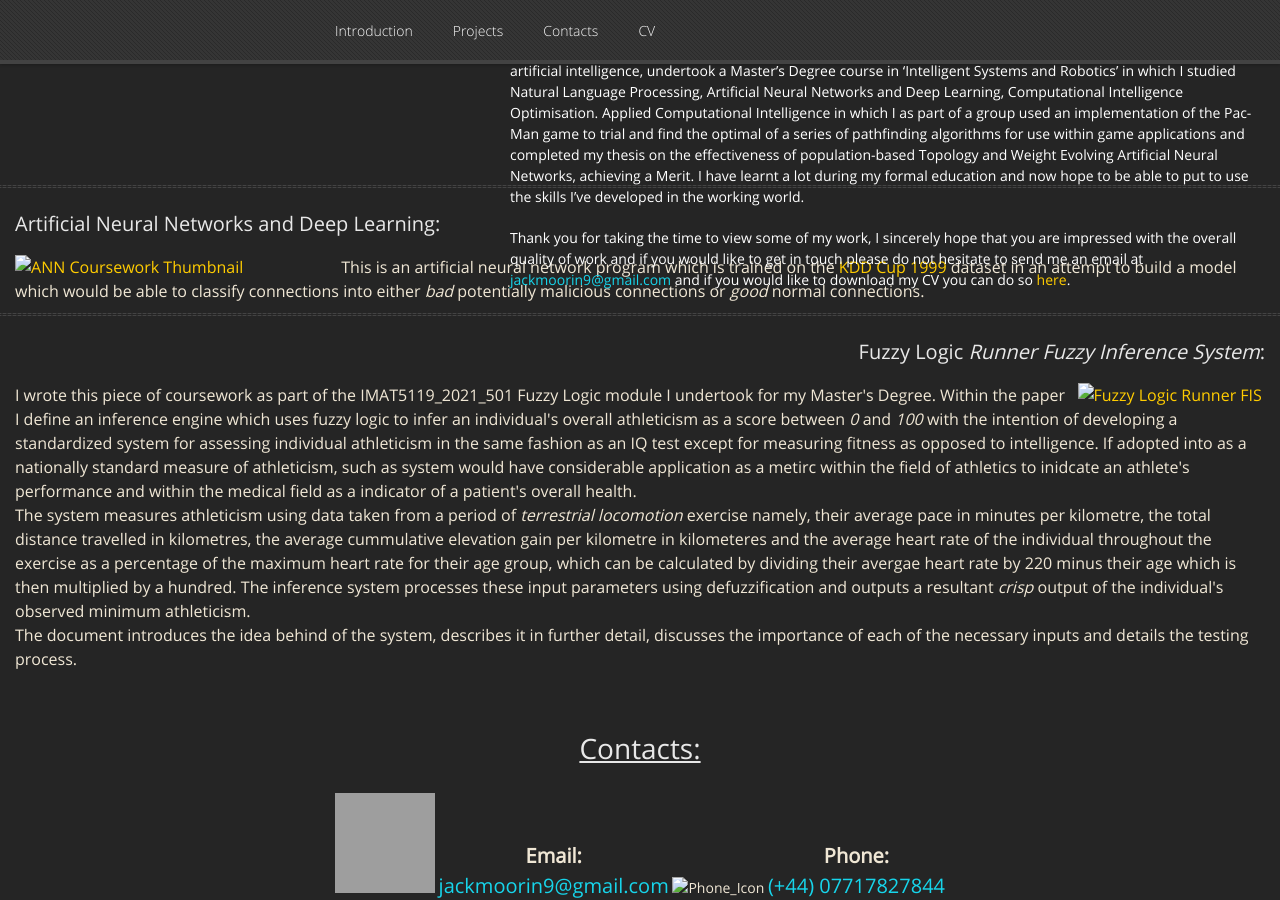
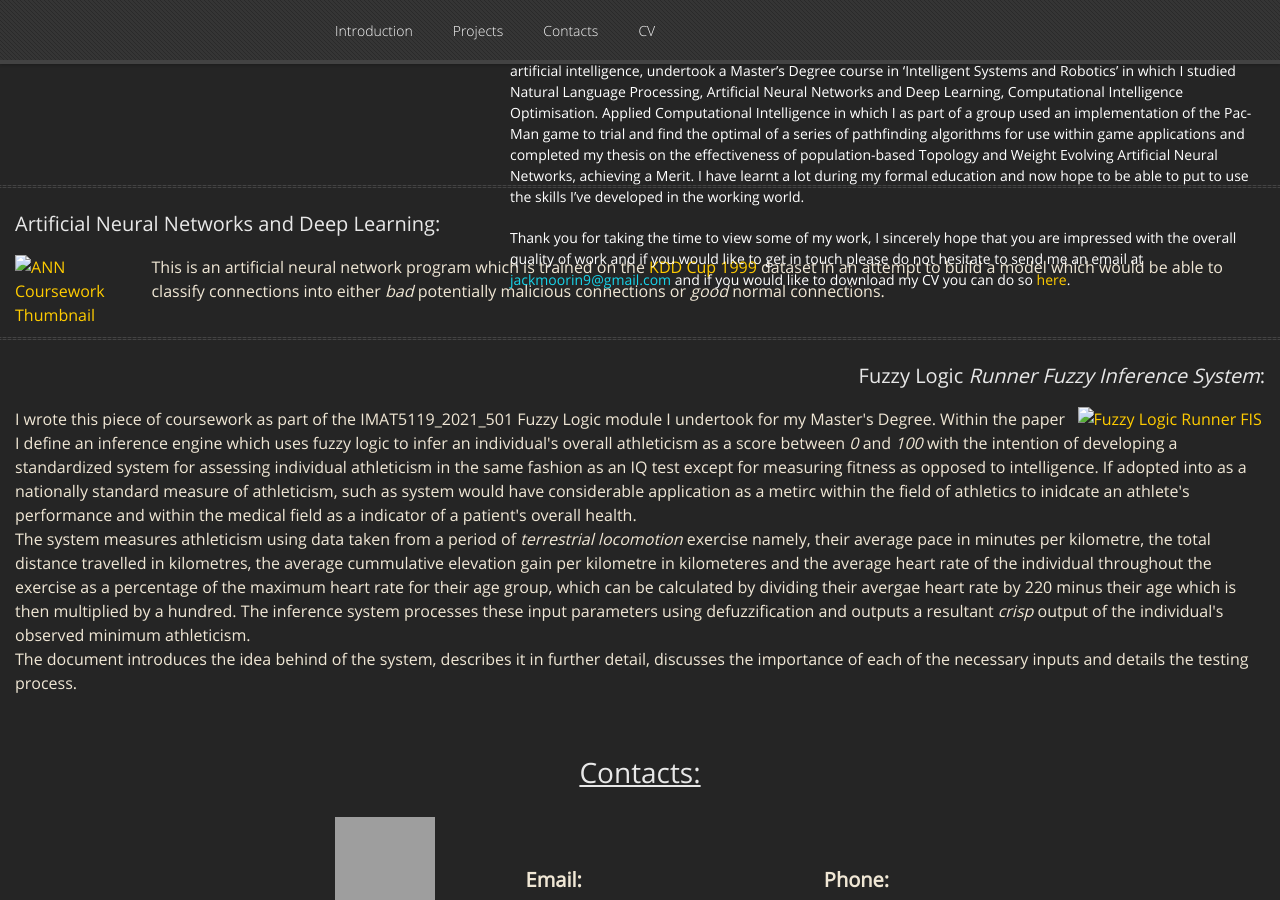
Before and after one commit to GamesProgrammingGrad2021/GamesProgrammingGrad2021.github.io, a Jekyll site: the page built from pages-themes-midnight-master/CODE_OF_CONDUCT.md, in a window 1280 px wide and 900 px high, scrolled down 852 px. Built offline with Jekyll 4.4.1, drawn with Linux system fonts in a browser that asks for light colours; nearby versions of some CDN libraries; our own code applies the rules of GitHub Pages for plain Markdown files; grey boxes are pictures that could not be loaded.

Commit message:
Update default.html

```diff
--- a/_layouts/default.html
+++ b/_layouts/default.html
@@ -152,7 +152,7 @@
 			<h2 style="padding-top:5px; padding-left: 15px; padding-bottom: 10px; text-align: left; font-size: 20px;">Artificial Neural Networks and Deep Learning:</h2>
 			<div style="display: flex; align-items: center; width: 100% - 25px; margin-bottom: 10px; padding-left: 15px;">
 				<div style="padding-left: 0px; font-size: 16px; text-align: left; display: block; vertical-align: middle;">
-				<a href="https://drive.google.com/file/d/1X-fP9Mrm-ccgKDmvOfAfwK8EcRm2s_mT/view?usp=sharing"><img src="ANN Coursework Thumbnail.png" alt="ANN Coursework Thumbnail" style="height: 25%; width: 25%; vertical-align: middle; float: left; padding-right: 10px;"></a>
+				<a href="https://drive.google.com/file/d/1X-fP9Mrm-ccgKDmvOfAfwK8EcRm2s_mT/view?usp=sharing"><img src="ANN Coursework Thumbnail.png" alt="ANN Coursework Thumbnail" style="height: 10%; width: 10%; vertical-align: middle; float: left; padding-right: 10px;"></a>
 				This is an artificial neural network program which is trained on the
 				<a href="http://kdd.ics.uci.edu/databases/kddcup99/kddcup99.html">KDD Cup 1999</a> dataset in an attempt to build a model which
 				would be able to classify connections into either <i>bad</i> potentially malicious connections or <i>good</i> normal connections.
```
